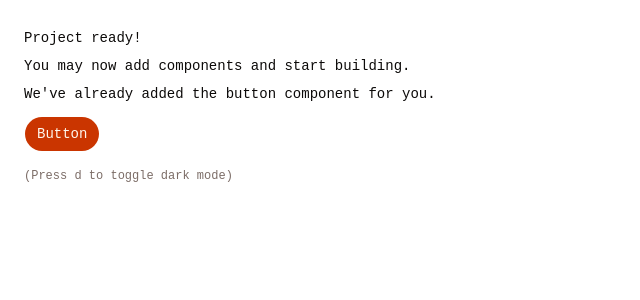
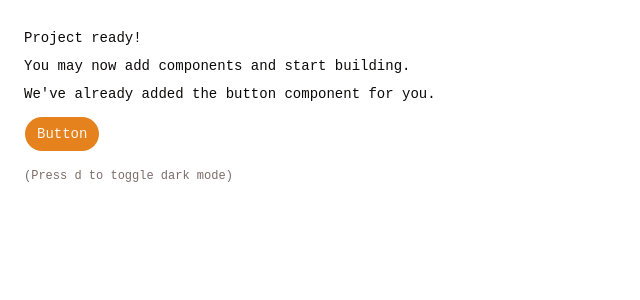
Before and after one commit to ercancoruh/HowManyMe, a React (Vite) app: page / in a window 1280 px wide. Shown: the top 300 px of the page, without its empty margins (0-640 px from the left). Built offline with nearby package versions, Linux system fonts and the light colour scheme.

Commit message:
project template

```diff
--- a/src/index.css
+++ b/src/index.css
@@ -55,7 +55,7 @@
     --card-foreground: oklch(0.147 0.004 49.3);
     --popover: oklch(1 0 0);
     --popover-foreground: oklch(0.147 0.004 49.3);
-    --primary: oklch(0.553 0.195 38.402);
+    --primary: oklch(0.702 0.159 58.25);
     --primary-foreground: oklch(0.98 0.016 73.684);
     --secondary: oklch(0.967 0.001 286.375);
     --secondary-foreground: oklch(0.21 0.006 285.885);
@@ -67,15 +67,15 @@
     --border: oklch(0.922 0.005 34.3);
     --input: oklch(0.922 0.005 34.3);
     --ring: oklch(0.714 0.014 41.2);
-    --chart-1: oklch(0.837 0.128 66.29);
-    --chart-2: oklch(0.705 0.213 47.604);
-    --chart-3: oklch(0.646 0.222 41.116);
-    --chart-4: oklch(0.553 0.195 38.402);
-    --chart-5: oklch(0.47 0.157 37.304);
+    --chart-1: oklch(0.986 0.092 86.138);
+    --chart-2: oklch(0.854 0.177 67.452);
+    --chart-3: oklch(0.795 0.186 60.964);
+    --chart-4: oklch(0.702 0.159 58.25);
+    --chart-5: oklch(0.619 0.121 57.152);
     --radius: 0.875rem;
     --sidebar: oklch(0.986 0.002 67.8);
     --sidebar-foreground: oklch(0.147 0.004 49.3);
-    --sidebar-primary: oklch(0.646 0.222 41.116);
+    --sidebar-primary: oklch(0.795 0.186 60.964);
     --sidebar-primary-foreground: oklch(0.98 0.016 73.684);
     --sidebar-accent: oklch(0.96 0.002 17.2);
     --sidebar-accent-foreground: oklch(0.214 0.009 43.1);
@@ -90,7 +90,7 @@
     --card-foreground: oklch(0.986 0.002 67.8);
     --popover: oklch(0.214 0.009 43.1);
     --popover-foreground: oklch(0.986 0.002 67.8);
-    --primary: oklch(0.47 0.157 37.304);
+    --primary: oklch(0.619 0.121 57.152);
     --primary-foreground: oklch(0.98 0.016 73.684);
     --secondary: oklch(0.274 0.006 286.033);
     --secondary-foreground: oklch(0.985 0 0);
@@ -102,14 +102,14 @@
     --border: oklch(1 0 0 / 10%);
     --input: oklch(1 0 0 / 15%);
     --ring: oklch(0.547 0.021 43.1);
-    --chart-1: oklch(0.837 0.128 66.29);
-    --chart-2: oklch(0.705 0.213 47.604);
-    --chart-3: oklch(0.646 0.222 41.116);
-    --chart-4: oklch(0.553 0.195 38.402);
-    --chart-5: oklch(0.47 0.157 37.304);
+    --chart-1: oklch(0.986 0.092 86.138);
+    --chart-2: oklch(0.854 0.177 67.452);
+    --chart-3: oklch(0.795 0.186 60.964);
+    --chart-4: oklch(0.702 0.159 58.25);
+    --chart-5: oklch(0.619 0.121 57.152);
     --sidebar: oklch(0.214 0.009 43.1);
     --sidebar-foreground: oklch(0.986 0.002 67.8);
-    --sidebar-primary: oklch(0.705 0.213 47.604);
+    --sidebar-primary: oklch(0.854 0.177 67.452);
     --sidebar-primary-foreground: oklch(0.98 0.016 73.684);
     --sidebar-accent: oklch(0.268 0.011 36.5);
     --sidebar-accent-foreground: oklch(0.986 0.002 67.8);
```
